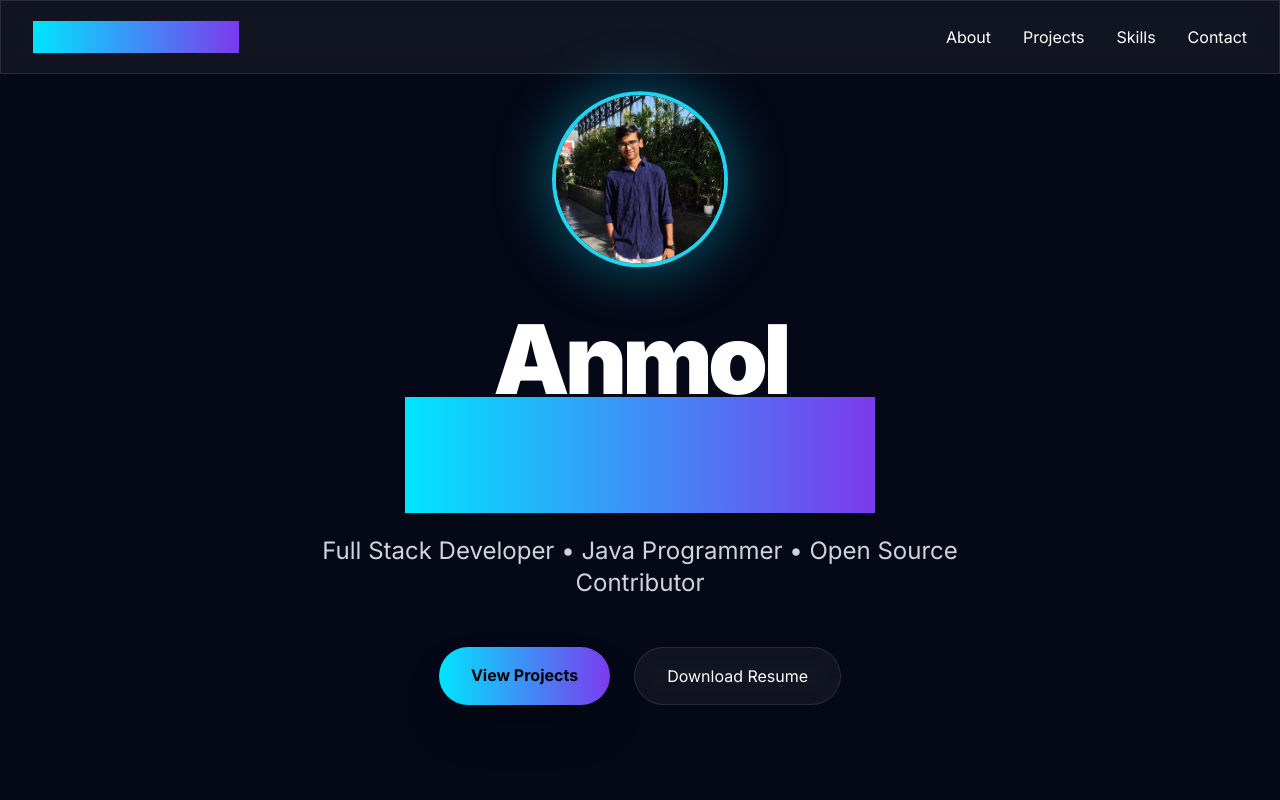
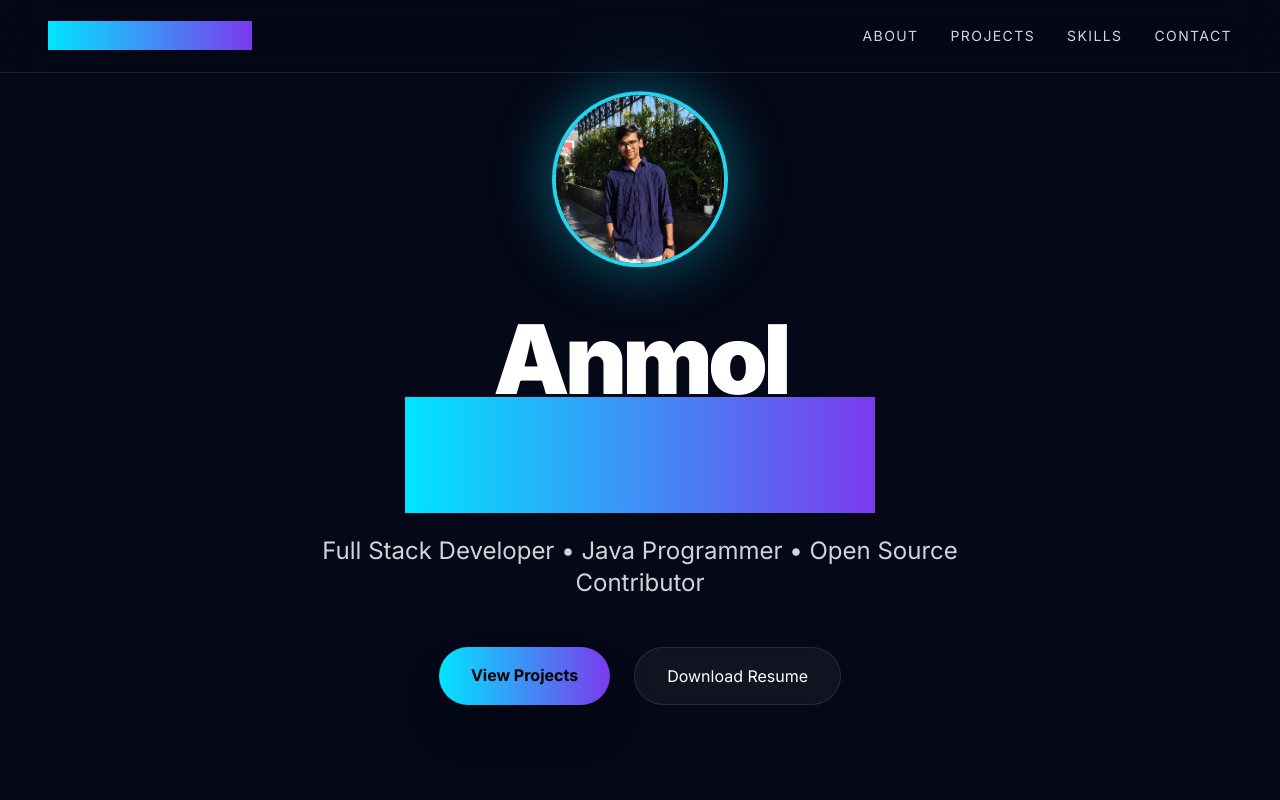
Before and after one commit to Anmol-Srivastava-073/portfolio, a React (Vite) app: page / in a window 1280 px wide. Shown: the top 800 px of the page. Built offline with nearby package versions, Linux system fonts and the light colour scheme.

Commit message:
Update Navbar.jsx

```diff
--- a/src/components/Navbar.jsx
+++ b/src/components/Navbar.jsx
@@ -5,17 +5,32 @@ function Navbar() {
     <motion.nav
       initial={{ y: -100 }}
       animate={{ y: 0 }}
-      className="fixed w-full top-0 z-50 glass px-8 py-5 flex justify-between items-center"
+      className="fixed top-0 w-full z-50 backdrop-blur-xl border-b border-white/10 px-6 md:px-12 py-5 flex justify-between items-center"
     >
-      <h1 className="text-2xl font-bold gradient bg-clip-text text-transparent">
-        Anmol Srivastava
+      <h1 className="text-xl md:text-2xl font-black tracking-tight">
+        <span className="gradient bg-clip-text text-transparent">
+          Anmol Srivastava
+        </span>
       </h1>
 
-      <div className="hidden md:flex gap-8">
-        <a href="#about">About</a>
-        <a href="#projects">Projects</a>
-        <a href="#skills">Skills</a>
-        <a href="#contact">Contact</a>
+      <div className="hidden md:flex gap-8 text-sm uppercase tracking-widest text-gray-300">
+
+        <a href="#about" className="hover:text-cyan-400 transition">
+          About
+        </a>
+
+        <a href="#projects" className="hover:text-cyan-400 transition">
+          Projects
+        </a>
+
+        <a href="#skills" className="hover:text-cyan-400 transition">
+          Skills
+        </a>
+
+        <a href="#contact" className="hover:text-cyan-400 transition">
+          Contact
+        </a>
+
       </div>
     </motion.nav>
   )
```
